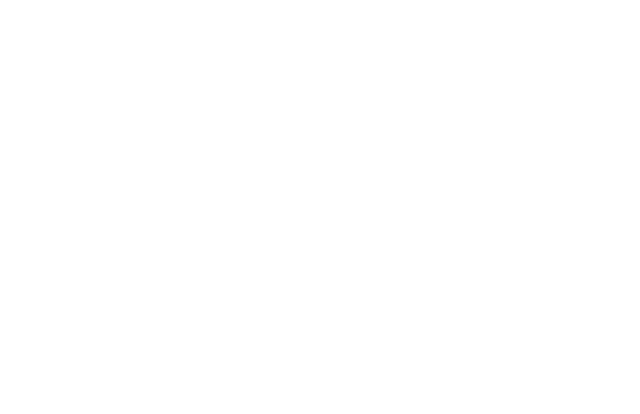
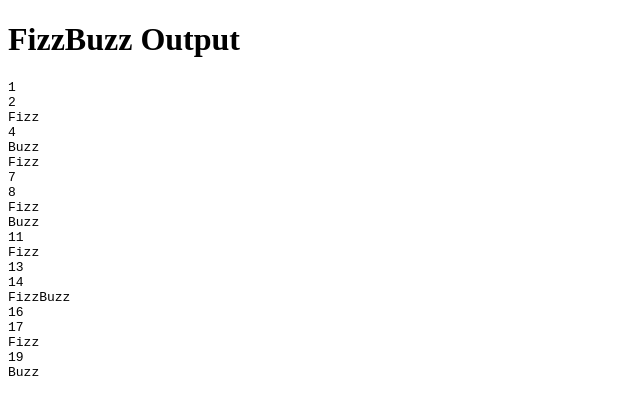
Before and after one commit to acciojob/fizzbuzz-dhruv996, a website: page main.html in a window 1280 px wide. Shown: the whole page, without its empty margins (0-640 px from the left). Drawn offline with Linux system fonts and the light colour scheme.

Commit message:
created a submission

```diff
--- a/main.html
+++ b/main.html
@@ -1,16 +1,13 @@
 <!DOCTYPE html>
-
-<html>
-
+<html lang="en">
 <head>
-	<link rel="stylesheet" href="styles.css">
+    <meta charset="UTF-8">
+    <meta name="viewport" content="width=device-width, initial-scale=1.0">
+    <title>FizzBuzz</title>
+    <script src="script.js" defer></script>
 </head>
-
 <body>
-	<!-- the entire body must be written by student -->
-    <script type="text/javascript" src="./script.js">
-</script>
-
+    <h1>FizzBuzz Output</h1>
+    <pre id="output"></pre>
 </body>
-
 </html>
--- a/script.js
+++ b/script.js
@@ -1 +1,21 @@
-//your JS code here. If required.
+// JavaScript code
+function fizzBuzz() {
+    var output = '';
+
+    for (var i = 1; i <= 20; i++) {
+        if (i % 3 === 0 && i % 5 === 0) {
+            output += 'FizzBuzz\n';
+        } else if (i % 3 === 0) {
+            output += 'Fizz\n';
+        } else if (i % 5 === 0) {
+            output += 'Buzz\n';
+        } else {
+            output += i + '\n';
+        }
+    }
+
+    return output;
+}
+
+// Display the result using alert
+document.getElementById('output').innerText = fizzBuzz();
```
